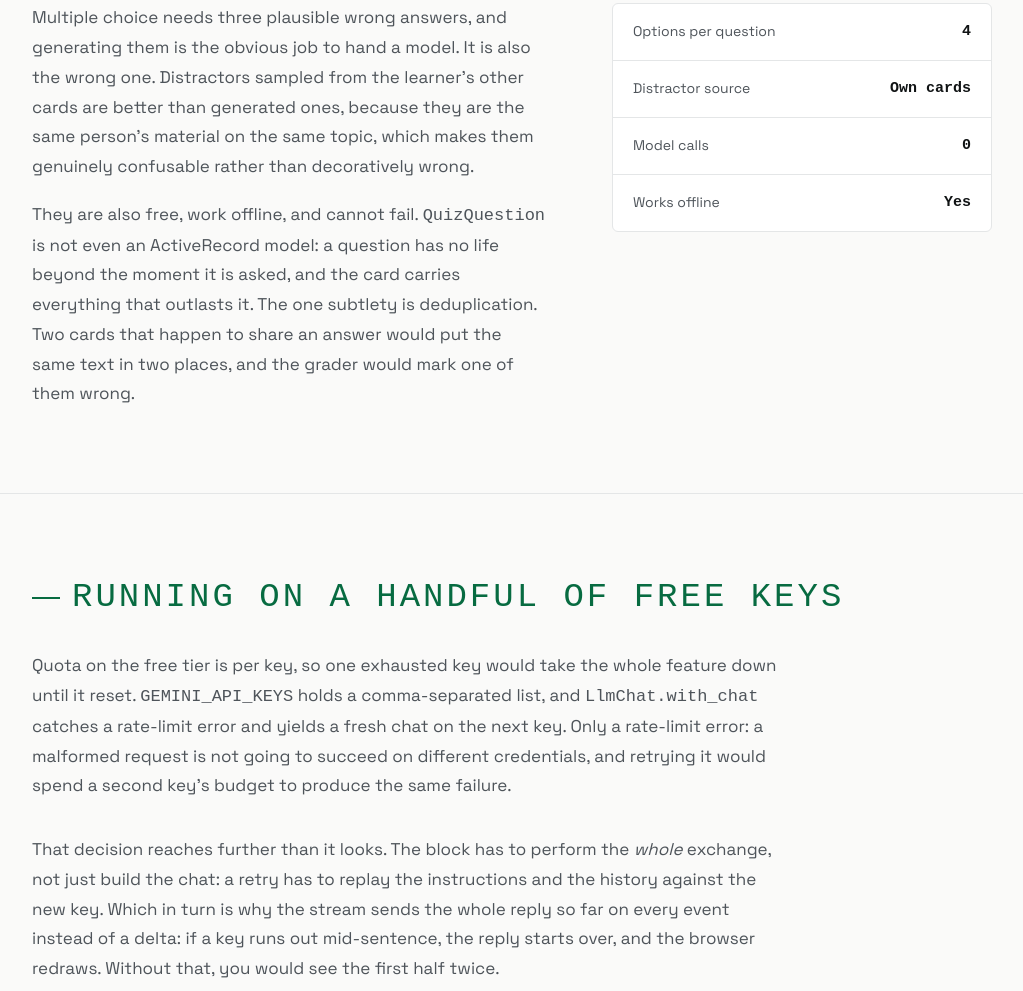
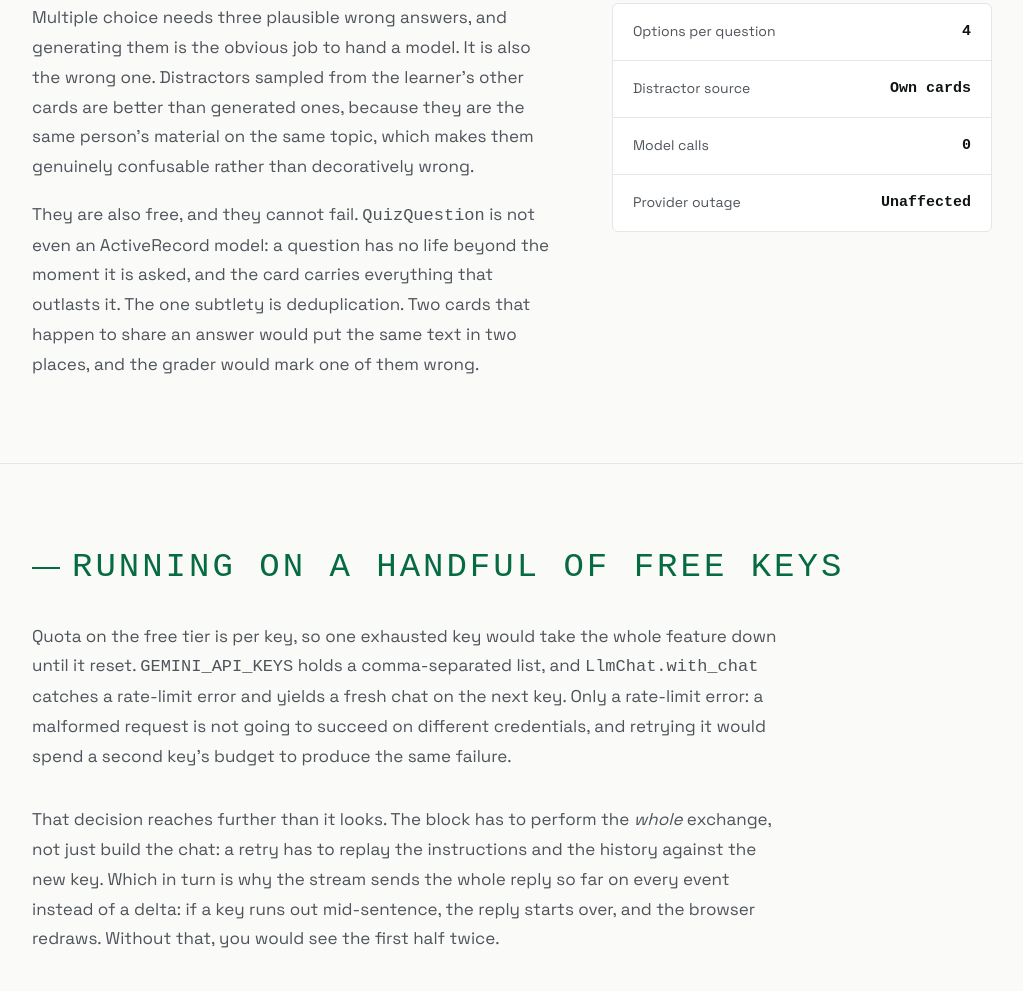
Before and after one commit to cura-yjk/portfolio, a website: page pera-flash.html in a window 1280 px wide. Shown: the part 3886-4877 px from the top of the page, without its empty margins (128-1151 px from the left). Drawn offline with Linux system fonts and the light colour scheme; a web font is replaced by a local one.

Commit message:
Stop claiming the quiz works offline
It does not. The service worker says so itself: it caches no pages, because
every screen is server-rendered from data that changes as you study, and it
answers a navigation made with no connection by showing an explanation. With
no connection you get that page, not a quiz.

What is true is what the rest of the section already argues -- the quiz makes
no model call, so it costs nothing and a provider outage cannot touch it. The
spec row says that now instead.

```diff
--- a/pera-flash.html
+++ b/pera-flash.html
@@ -63,7 +63,7 @@
       <h2 class="eyebrow"><span class="eyebrow__rule" aria-hidden="true"></span>The problem</h2>
       <div class="case-body">
         <p class="case-lead">A textbook can anticipate the mistakes it planned to teach. A tutor has to answer the sentence the learner actually wrote.</p>
-        <p class="case-prose">There is no finite list of those. Correcting free-form Japanese, saying which part is wrong and why, and doing it in whichever of six interface languages the learner reads, is the shape of problem a language model is good at. It is also close to the only part of this app that is. Everything the learner does with a correction afterwards, filing it, reviewing it, being quizzed on it, exporting it, is ordinary software, and building it that way is what keeps it free and offline.</p>
+        <p class="case-prose">There is no finite list of those. Correcting free-form Japanese, saying which part is wrong and why, and doing it in whichever of six interface languages the learner reads, is the shape of problem a language model is good at. It is also close to the only part of this app that is. Everything the learner does with a correction afterwards, filing it, reviewing it, being quizzed on it, exporting it, is ordinary software, and building it that way is what keeps it free and working when the provider is not.</p>
       </div>
     </section>
 
@@ -167,13 +167,13 @@
       <div class="split-figure">
         <div class="split-figure__prose">
           <p class="case-prose">Multiple choice needs three plausible wrong answers, and generating them is the obvious job to hand a model. It is also the wrong one. Distractors sampled from the learner's other cards are better than generated ones, because they are the same person's material on the same topic, which makes them genuinely confusable rather than decoratively wrong.</p>
-          <p class="case-prose">They are also free, work offline, and cannot fail. <code>QuizQuestion</code> is not even an ActiveRecord model: a question has no life beyond the moment it is asked, and the card carries everything that outlasts it. The one subtlety is deduplication. Two cards that happen to share an answer would put the same text in two places, and the grader would mark one of them wrong.</p>
+          <p class="case-prose">They are also free, and they cannot fail. <code>QuizQuestion</code> is not even an ActiveRecord model: a question has no life beyond the moment it is asked, and the card carries everything that outlasts it. The one subtlety is deduplication. Two cards that happen to share an answer would put the same text in two places, and the grader would mark one of them wrong.</p>
         </div>
         <div class="spec">
           <div class="spec__row"><span class="spec__key">Options per question</span><span class="spec__val">4</span></div>
           <div class="spec__row"><span class="spec__key">Distractor source</span><span class="spec__val">Own cards</span></div>
           <div class="spec__row"><span class="spec__key">Model calls</span><span class="spec__val">0</span></div>
-          <div class="spec__row"><span class="spec__key">Works offline</span><span class="spec__val">Yes</span></div>
+          <div class="spec__row"><span class="spec__key">Provider outage</span><span class="spec__val">Unaffected</span></div>
         </div>
       </div>
     </section>
```
